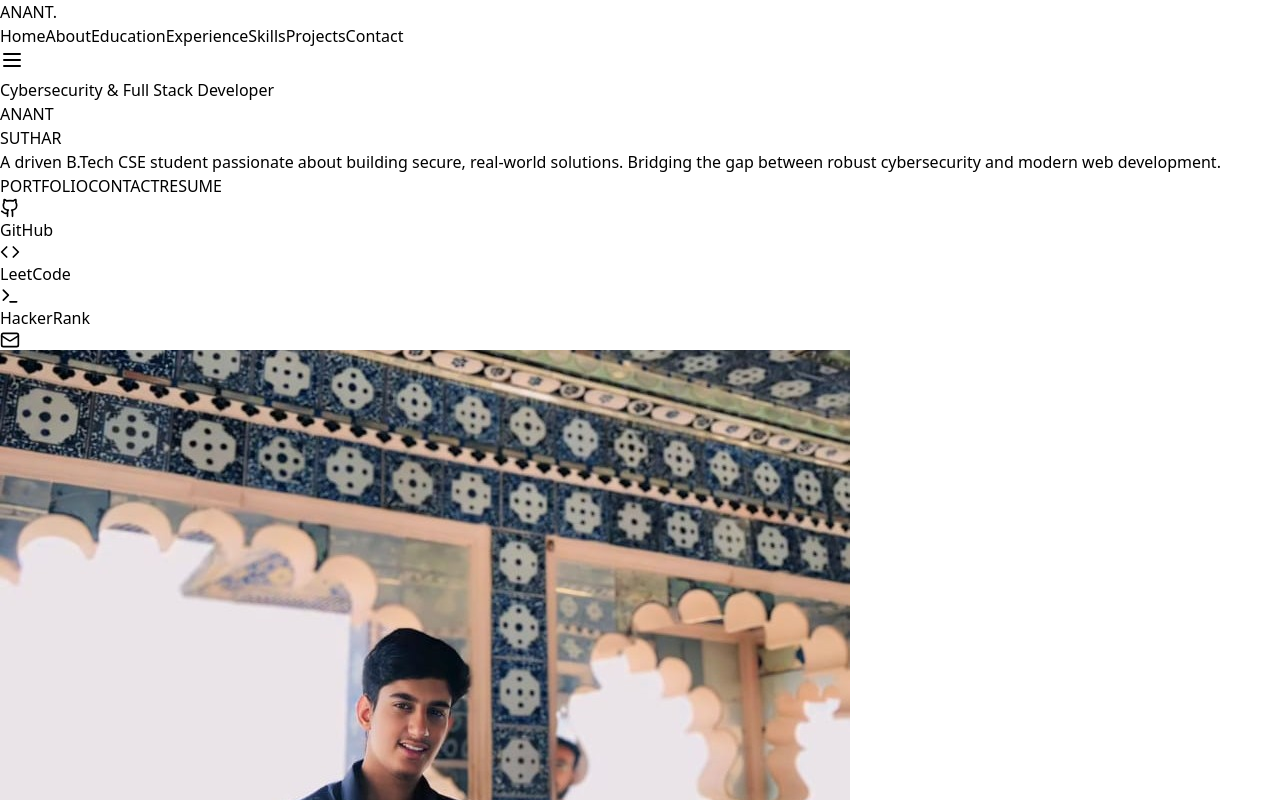
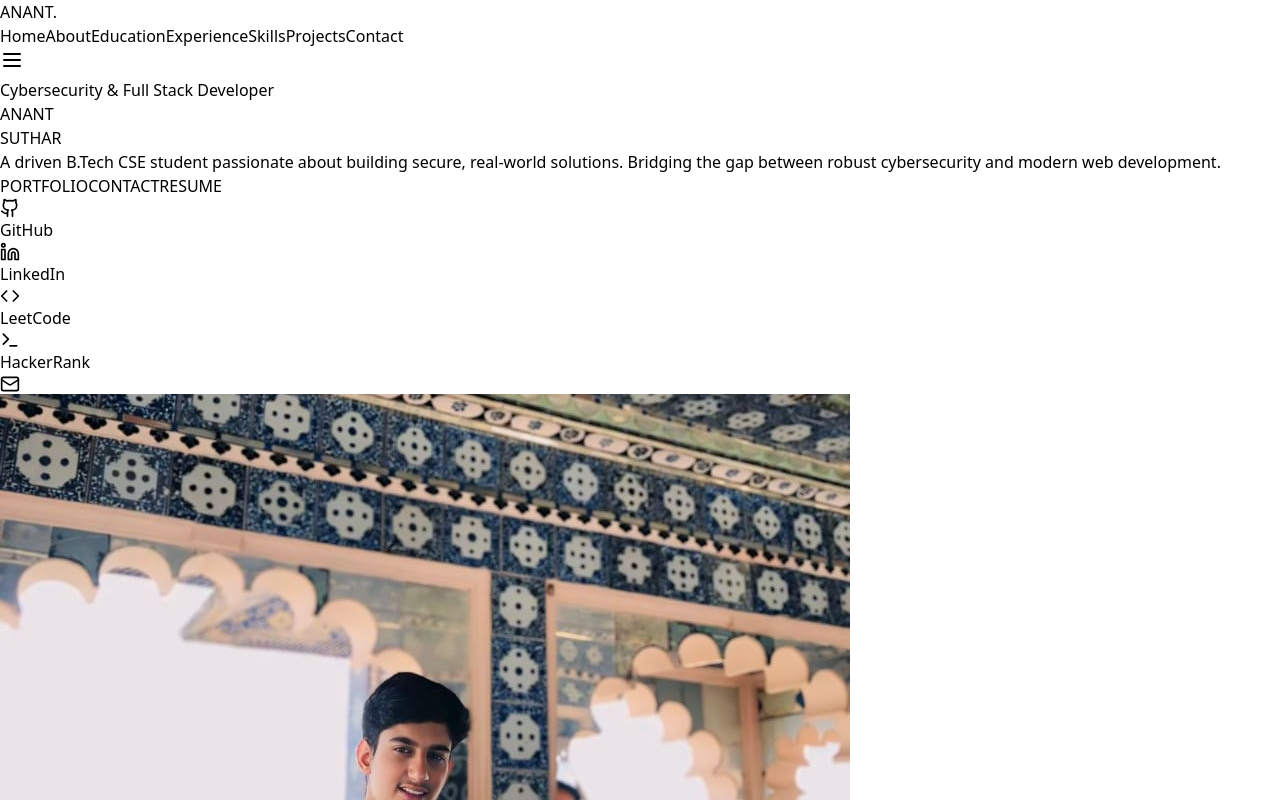
Before and after one commit to anant720/Posrtfolio, a React (Vite) app: page / in a window 1280 px wide. Shown: the top 800 px of the page. Built offline with nearby package versions, Linux system fonts and the light colour scheme.

Commit message:
feat: add LinkedIn profile link

```diff
--- a/src/App.jsx
+++ b/src/App.jsx
@@ -230,6 +230,9 @@ const Portfolio = () => {
             <div className="flex flex-wrap items-center gap-6 pt-8 text-gray-500">
               <a href="https://github.com/anant720" target="_blank" rel="noreferrer" className="flex items-center gap-2 hover:text-white transition-colors" title="GitHub">
                 <Github size={20} /> <span className="text-sm">GitHub</span>
+              </a>
+              <a href="https://www.linkedin.com/in/anant-suthar-b5102a326/" target="_blank" rel="noreferrer" className="flex items-center gap-2 hover:text-blue-600 transition-colors" title="LinkedIn">
+                <Linkedin size={20} /> <span className="text-sm">LinkedIn</span>
               </a>
               <a href="https://leetcode.com/u/__anant72/" target="_blank" rel="noreferrer" className="flex items-center gap-2 hover:text-yellow-500 transition-colors" title="LeetCode">
                 <Code size={20} /> <span className="text-sm">LeetCode</span>
```
Also changed, not shown: public/resume.md (+1 -1 lines), 1 other file (tests, documents, lock files or other folders).
